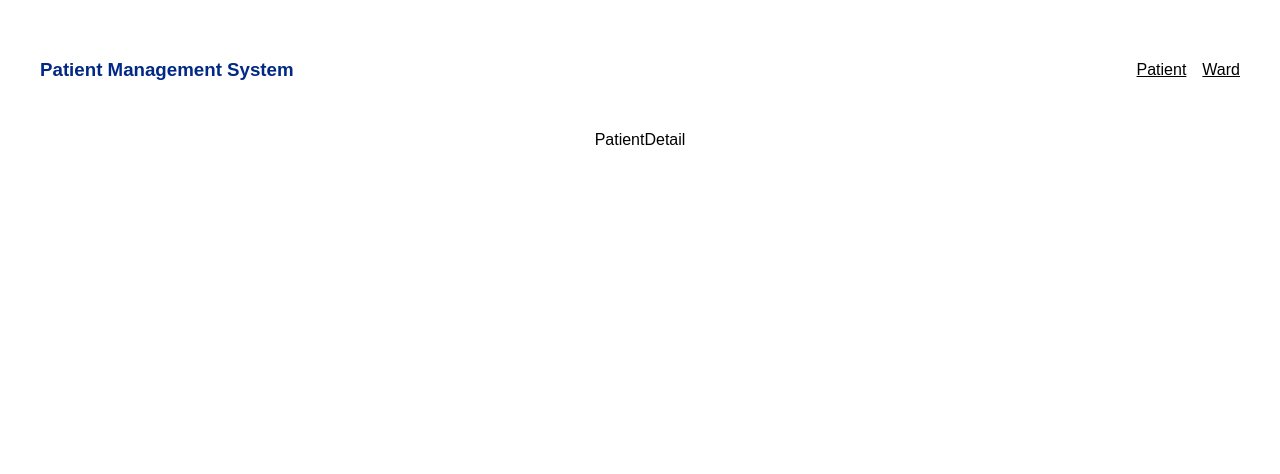
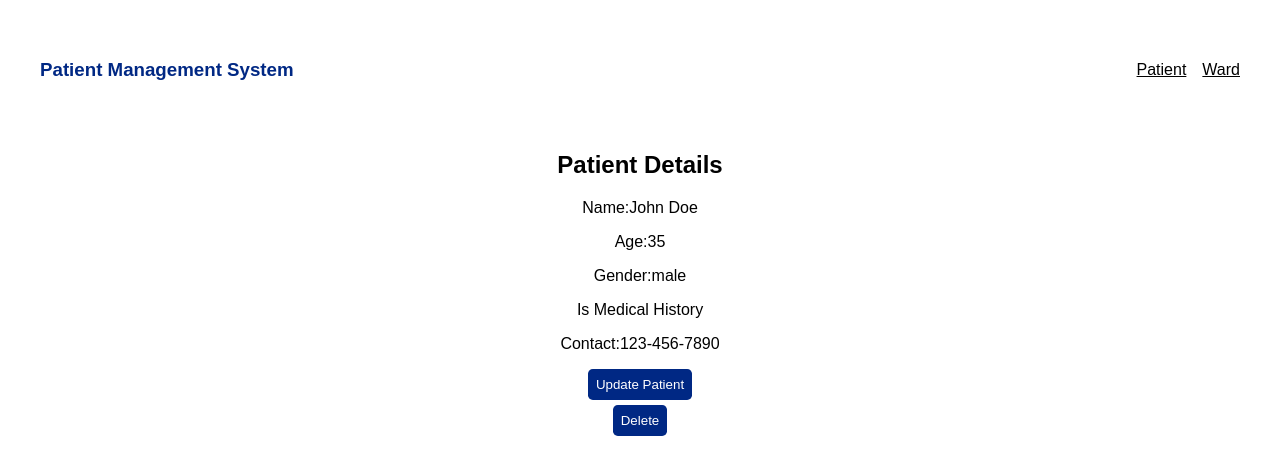
Before and after one commit to Kesharvani/patient-management, a React (Vite) app: page /patient/60a39f48c201e339284bbbf0 in a window 1280 px wide. Shown: the top 474 px of the page. Built offline with nearby package versions, Linux system fonts and the light colour scheme.

Commit message:
feat:added patient modal

```diff
--- a/package.json
+++ b/package.json
@@ -13,6 +13,7 @@
     "react": "^18.2.0",
     "react-dom": "^18.2.0",
     "react-icons": "^4.11.0",
+    "react-modal": "^3.16.1",
     "react-router-dom": "^6.17.0"
   },
   "devDependencies": {
--- /dev/null
+++ b/src/common/PatientModal.css
@@ -0,0 +1,29 @@
+.close-icon {
+    position: absolute;
+    right: 0.5rem;
+    top: 0.5rem;
+    cursor: pointer;
+  }
+  form {
+    margin-top: 1rem;
+    display: flex;
+    flex-direction: column;
+    gap: 0.7rem;
+  }
+
+  .field-style {
+    display: flex;
+    flex-direction: column;
+  }
+  button {
+    color: white;
+    background-color: #002884;
+    padding: 0.5rem;
+    border: none;
+    border-radius: 0.3rem;
+    cursor: pointer;
+    margin-bottom: 0.3rem;
+  }
+  input {
+    padding: 0.3rem;
+  }
--- /dev/null
+++ b/src/common/PatientModal.jsx
@@ -0,0 +1,150 @@
+import "./PatientModal.css";
+import React, { useState } from "react";
+import Modal from "react-modal";
+import { AiFillCloseCircle } from "react-icons/ai";
+export default function PatientModal(props) {
+  const patient = props.patient ? props.patient : null;
+  const [newPatient, setNewPatient] = useState({
+    name: patient ? patient.name : "",
+    age: patient ? patient.age : "",
+    gender: patient ? patient.gender : "",
+    medicalHistory: patient ? patient.medicalHistory : "",
+    contact: patient ? patient.contact : "",
+  });
+
+  const [modalIsOpen, setIsOpen] = useState(false);
+  // open modal
+  function openModal() {
+    setIsOpen(true);
+  }
+
+  // close modal
+  function closeModal() {
+    setIsOpen(false);
+  }
+
+  // style for modal
+  const customStyles = {
+    content: {
+      top: "50%",
+      left: "50%",
+      right: "auto",
+      bottom: "auto",
+      marginRight: "-50%",
+      transform: "translate(-50%, -50%)",
+    },
+  };
+
+  const formChangeHandler = (e) => {
+    e.preventDefault();
+    const { name, value } = e.target;
+    setNewPatient((prev) => ({ ...prev, [name]: value }));
+  };
+
+  const submit = () => {
+    console.log("submitted");
+  };
+
+  console.log(newPatient, "newPatient");
+  return (
+    <div>
+      <button onClick={openModal}>{patient ? "Update" : "Add"} Patient</button>
+      <Modal
+        isOpen={modalIsOpen}
+        onRequestClose={closeModal}
+        style={customStyles}
+        ariaHideApp={false}
+        contentLabel="Example Modal"
+      >
+        <AiFillCloseCircle
+          size={32}
+          onClick={() => closeModal()}
+          className="close-icon"
+        />
+        <form onSubmit={submit}>
+          <div className="field-style">
+            <label htmlFor="name">Name:</label>
+            <input
+              type="text"
+              name="name"
+              onChange={formChangeHandler}
+              value={newPatient.name}
+              required
+            />
+          </div>
+          <div className="field-style">
+            <label htmlFor="age">Age:</label>
+            <input
+              type="number"
+              name="age"
+              onChange={formChangeHandler}
+              value={newPatient.age}
+              required
+            />
+          </div>
+          <fieldset>
+            <legend>Gender:</legend>
+            <label>
+              <input
+                type="radio"
+                name="gender"
+                value="male"
+                onChange={formChangeHandler}
+                checked={newPatient.gender === "male"}
+                required
+              />
+              Male
+            </label>
+            <label>
+              <input
+                type="radio"
+                name="gender"
+                value="female"
+                onChange={formChangeHandler}
+                checked={newPatient.gender === "female"}
+              />
+              Female
+            </label>
+          </fieldset>
+          <div className="field-style">
+            <label htmlFor="contact">Contact</label>
+            <input
+              type="string"
+              name="contact"
+              onChange={formChangeHandler}
+              value={newPatient.contact}
+              required
+            />
+          </div>
+          <div className="field-style">
+            <fieldset>
+              <legend>Is Medical History?</legend>
+              <label>
+                <input
+                  type="radio"
+                  name="medicalHistory"
+                  value="true"
+                  onChange={formChangeHandler}
+                  checked={newPatient.medicalHistory === "true"}
+                  required
+                />
+                Yes
+              </label>
+              <label>
+                <input
+                  type="radio"
+                  name="medicalHistory"
+                  value="false"
+                  onChange={formChangeHandler}
+                  checked={newPatient.medicalHistory === "false"}
+                />
+                No
+              </label>
+            </fieldset>
+          </div>
+          <button type="submit">Submit</button>
+        </form>
+      </Modal>
+    </div>
+  );
+}
--- a/src/pages/patientDetail/PatientDetail.jsx
+++ b/src/pages/patientDetail/PatientDetail.jsx
@@ -1,5 +1,66 @@
 import React from "react";
-
+import { useParams } from "react-router-dom";
+import PatientModal from "../../common/PatientModal";
 export default function PatientDetail() {
-  return <div>PatientDetail</div>;
+  const patientsData = [
+    {
+      _id: "60a39f48c201e339284bbbf0", // Replace with a unique ObjectId
+      name: "John Doe",
+      age: 35,
+      gender: "male",
+      medicalHistory: true,
+      contact: "123-456-7890",
+      assignedWard: "60a39f48c201e339284bbbf9", // Replace with the actual ObjectId of a Ward document
+    },
+    {
+      _id: "60a39f48c201e339284bbbf1", // Replace with a unique ObjectId
+      name: "Alice Smith",
+      age: 28,
+      gender: "female",
+      medicalHistory: false,
+      contact: "987-654-3210",
+      assignedWard: "60a39f48c201e339284bbbf9", // Replace with the actual ObjectId of a Ward document
+    },
+    {
+      _id: "60a39f48c201e339284bbbf2", // Replace with a unique ObjectId
+      name: "David Johnson",
+      age: 45,
+      gender: "male",
+      medicalHistory: true,
+      contact: "555-123-4567",
+      assignedWard: "60a39f48c201e339284bbbf9", // Replace with the actual ObjectId of a Ward document
+    },
+    {
+      _id: "60a39f48c201e339284bbbf3", // Replace with a unique ObjectId
+      name: "Eva Williams",
+      age: 32,
+      gender: "female",
+      medicalHistory: false,
+      contact: "777-888-9999",
+      assignedWard: "60a39f48c201e339284bbbf9", // Replace with the actual ObjectId of a Ward document
+    },
+    {
+      _id: "60a39f48c201e339284bbbf4", // Replace with a unique ObjectId
+      name: "Michael Brown",
+      age: 50,
+      gender: "male",
+      medicalHistory: true,
+      contact: "333-222-1111",
+      assignedWard: "60a39f48c201e339284bbbf9", // Replace with the actual ObjectId of a Ward document
+    },
+  ];
+  const { id } = useParams();
+  const currentPatient = patientsData.find((patient) => patient._id === id);
+  return (
+    <div>
+      <h2>Patient Details</h2>
+      <p>Name:{currentPatient.name}</p>
+      <p>Age:{currentPatient.age}</p>
+      <p>Gender:{currentPatient.gender}</p>
+      <p>Is Medical History{currentPatient.medicalHistory}</p>
+      <p>Contact:{currentPatient.contact}</p>
+      <PatientModal patient={currentPatient} />
+      <button>Delete</button>
+    </div>
+  );
 }
--- a/src/pages/patients/Patients.jsx
+++ b/src/pages/patients/Patients.jsx
@@ -1,5 +1,6 @@
 import React from "react";
 import { Link } from "react-router-dom";
+import PatientModal from "../../common/PatientModal";
 const patientsData = [
   {
     _id: "60a39f48c201e339284bbbf0", // Replace with a unique ObjectId
@@ -60,6 +61,7 @@ export default function Patients() {
           );
         })}
       </ul>
+      <PatientModal />
     </div>
   );
 }
```
Also changed, not shown: 1 other file (tests, documents, lock files or other folders).
